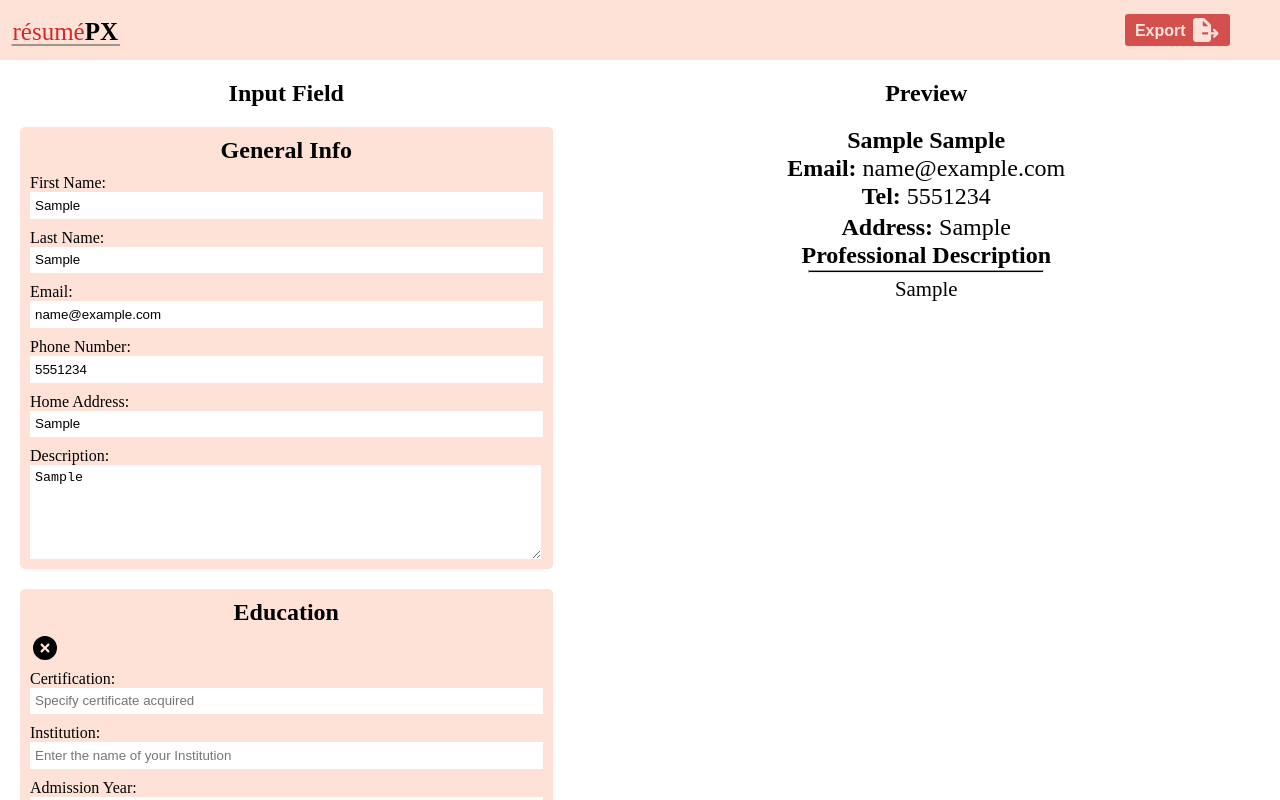
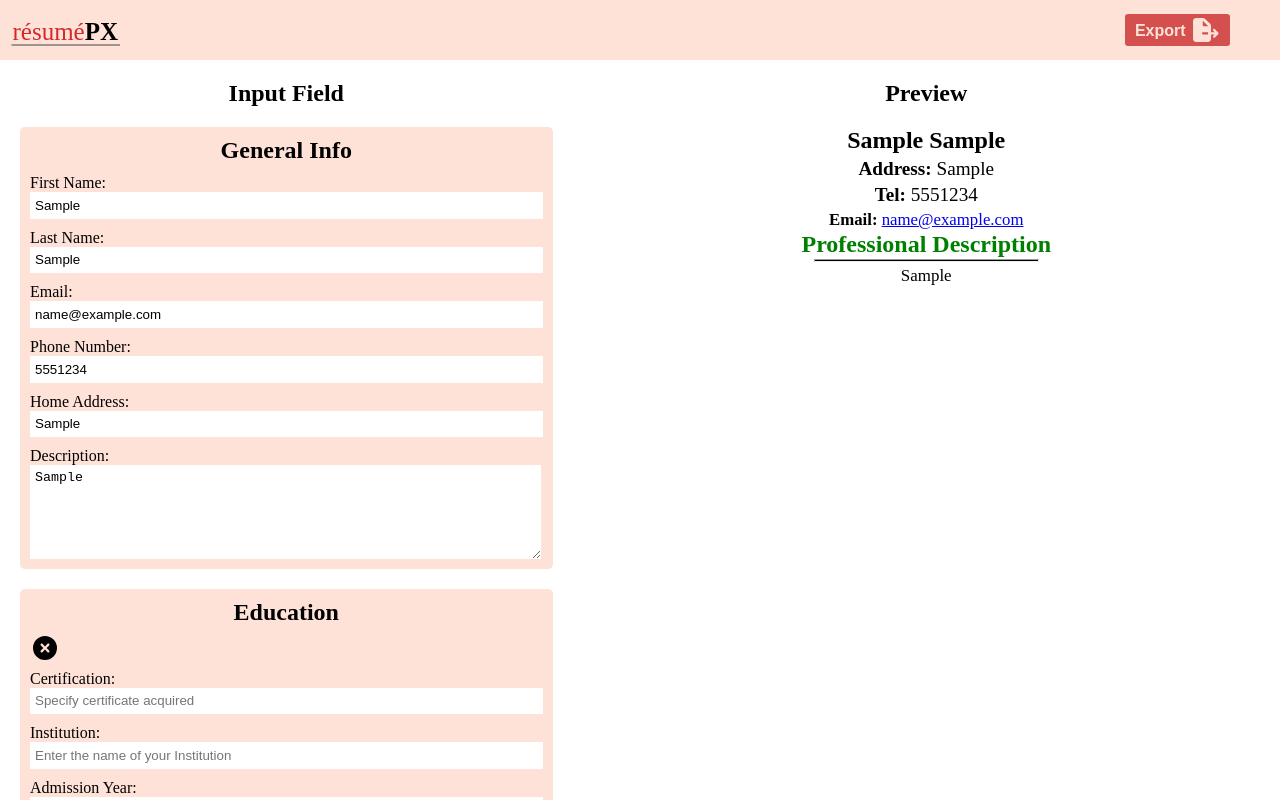
Before and after one commit to TipDevs/resumePX, a React (Vite) app: page / in a window 1280 px wide. Both pictures are taken after typing "Sample", "Sample", "name@example.com", "5551234", "Sample", "Sample" into the empty fields and a click on the button "Add Education". Shown: the top 800 px of the page. Built offline with nearby package versions, Linux system fonts and the light colour scheme.

Commit message:
Add conditionals for general data content visibility, rearranged code, add and delete styles

```diff
--- a/src/components/CV/GeneralPreview.jsx
+++ b/src/components/CV/GeneralPreview.jsx
@@ -5,28 +5,13 @@ export default function GeneralPreview({ generalData }) {
   return (
     <>
       <div id="generalPreview">
-        {fullName !== "" ? <h3 id="fullName">{fullName}</h3> : ""}
-        {generalData.email !== "" ? (
-          <p id="email">
-            <span style={{ fontWeight: "bold" }}>Email:</span>{" "}
-            {generalData.email}
-          </p>
-        ) : (
-          ""
-        )}
-        {generalData.phone !== "" ? (
-          <p id="phoneNumber">
-            <span style={{ fontWeight: "bold" }}>Tel:</span> {generalData.phone}
-          </p>
-        ) : (
-          ""
-        )}
+        {fullName !== "" ? <h3 id="fullName">{fullName}</h3> : null}
 
-        {generalData.phone !== "" ? (
+        {generalData.address !== "" ? (
           <p
             id="address"
             style={{
-              fontSize: "1.5rem",
+              fontSize: "1.2rem",
               fontWeight: "lighter",
               marginTop: "3px",
               maxWidth: "50ch",
@@ -36,15 +21,38 @@ export default function GeneralPreview({ generalData }) {
             <span style={{ fontWeight: "bold" }}>Address:</span>{" "}
             {generalData.address}
           </p>
-        ) : (
-          ""
-        )}
+        ) : null}
+        {generalData.phone !== "" ? (
+          <p id="phoneNumber" style={{
+              fontSize: "1.2rem",
+              fontWeight: "lighter",
+              marginTop: "3px",
+              maxWidth: "50ch",
+              overflowWrap: "break-word",
+              textAlign: "center",
+            }}>
+            <span style={{ fontWeight: "bold" }}>Tel:</span> {generalData.phone}
+          </p>
+        ) : null}
+        {generalData.email !== "" ? (
+          <p id="email" style={{
+              fontSize: "1.05rem",
+              fontWeight: "lighter",
+              marginTop: "3px",
+              maxWidth: "50ch",
+              overflowWrap: "break-word",
+              textAlign: "center",
+            }}>
+            <span style={{ fontWeight: "bold", textDecoration: "none" }}>Email:</span>{" "}
+            <a href={generalData.email}>{generalData.email}</a>
+          </p>
+        ) : null}
         {generalData.description !== "" ? (
           <Fragment>
-            <h4>Professional Description</h4>
+            <h4 style={{color: "green"}}>Professional Description</h4>
             <hr
               style={{
-                width: "85%",
+                width: "90%",
                 height: "3px",
                 background: "#000000",
                 alignSelf: "center",
@@ -53,19 +61,17 @@ export default function GeneralPreview({ generalData }) {
             <p
               id="description"
               style={{
-                fontSize: "1.3rem",
+                fontSize: "1.06rem",
                 fontWeight: "lighter",
                 marginTop: "3px",
-                maxWidth: "50ch",
                 overflowWrap: "break-word",
                 textAlign: "center",
+                alignSelf: "center",
               }}>
               {generalData.description}
             </p>
           </Fragment>
-        ) : (
-          ""
-        )}
+        ) : null}
       </div>
     </>
   );
```
